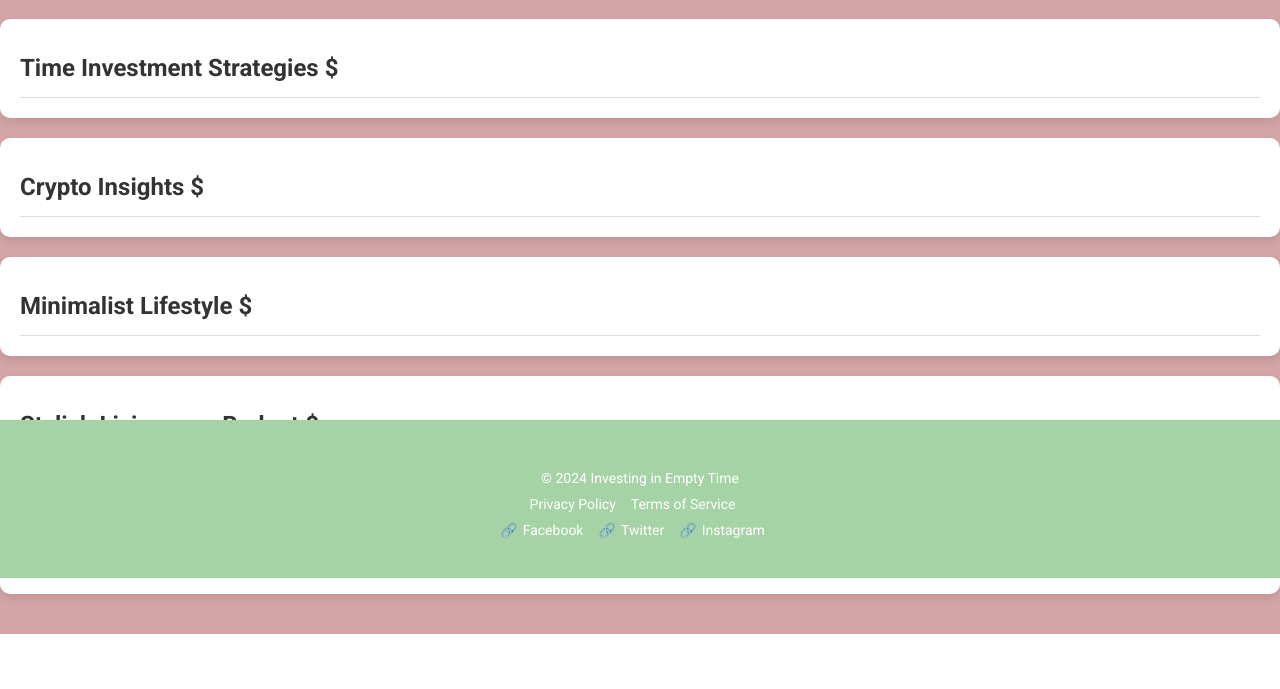
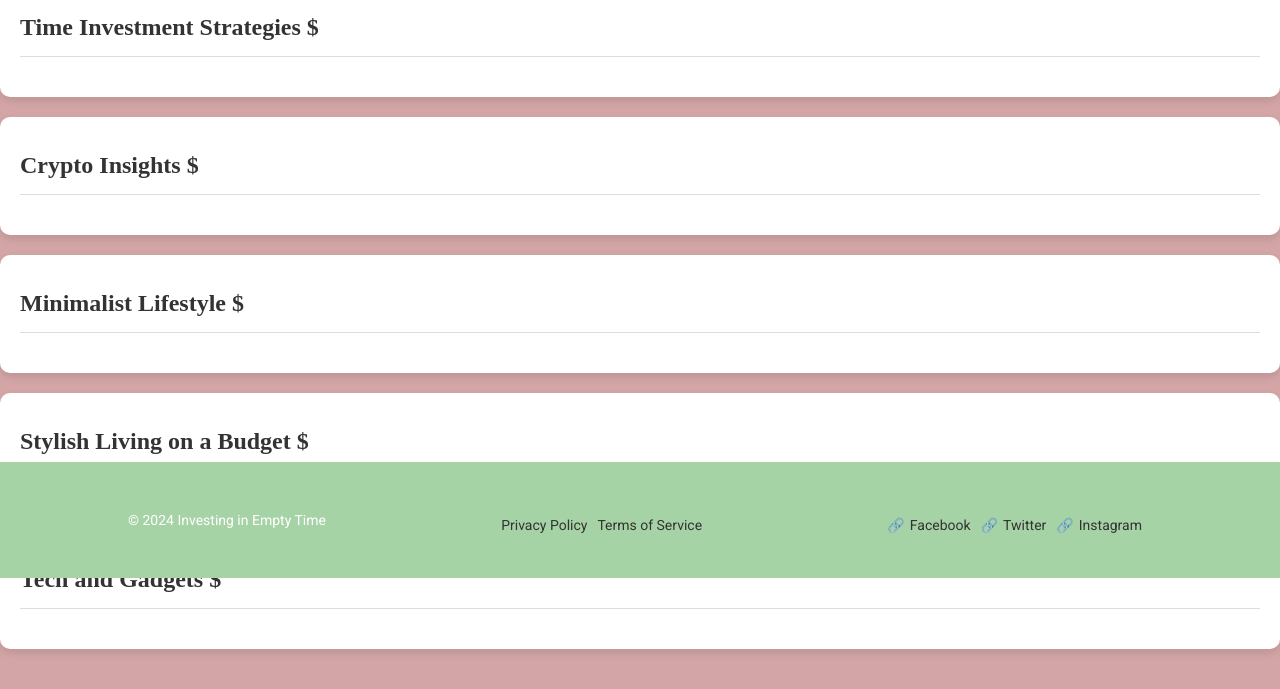
Before and after one commit to april19833/The-Empty-Time-Investor, a PHP site: page /index.html in a window 1280 px wide. Shown: the part 222-911 px from the top of the page. Before the commit the page ends 856 px from the top, so only its background shows below. Run offline with PHP 8.4, Linux system fonts and the light colour scheme.

Commit message:
Update style.css

```diff
--- a/style.css
+++ b/style.css
@@ -138,26 +138,102 @@ footer p {
   margin-top: 10px;
 }
 /* Reset and Global Styles */
-* {
-    margin: 0;
-    padding: 0;
-    font-family: 'Roboto', sans-serif;
-    list-style: none;
-    text-decoration: none;
+body {
+  font-family: 'Roboto', sans-serif;
+  margin: 0;
+  padding: 0;
+  transition: background-color 0.3s ease;
 }
 
-body {
-    background-color: #fcdc29;
+.container {
+  width: 80%;
+  margin: 0 auto;
+  padding: 20px 0;
 }
 
-/* Main Wrapper */
-.wrapper {
-    position: absolute;
-    top: 50%;
-    left: 50%;
-    transform: translate(-50%, -50%);
+header {
+  background-color: #A6D3A5;
+  padding: 10px 0;
+  color: #333;
 }
 
+header nav ul {
+  list-style-type: none;
+  padding: 0;
+  margin: 0;
+  display: flex;
+}
+
+header nav ul li {
+  margin-right: 20px;
+}
+
+header nav ul li a {
+  color: #333;
+  text-decoration: none;
+  transition: color 0.3s ease;
+}
+
+header nav ul li a:hover {
+  color: #555;
+}
+
+footer {
+  background-color: #A6D3A5;
+  padding: 20px 0;
+  color: #333;
+}
+
+footer .container {
+  display: flex;
+  justify-content: space-between;
+  align-items: center;
+}
+
+footer .footer-links a {
+  margin-right: 10px;
+  text-decoration: none;
+  color: #333;
+}
+
+footer .footer-links a:hover {
+  color: #555;
+}
+
+footer .social-icons a {
+  margin-right: 10px;
+  text-decoration: none;
+  color: #333;
+}
+
+footer .social-icons a:hover {
+  color: #555;
+}
+
+/* Dark theme */
+body.dark-theme {
+  background-color: #333;
+  color: #fff;
+}
+
+header.dark-theme {
+  background-color: #333;
+  color: #fff;
+}
+
+footer.dark-theme {
+  background-color: #333;
+  color: #fff;
+}
+
+header.dark-theme nav ul li a {
+  color: #fff;
+}
+
+footer.dark-theme .footer-links a,
+footer.dark-theme .social-icons a {
+  color: #fff;
+}
 /* Main Menu Styles */
 .mainMenu {
     width: 250px;
```
